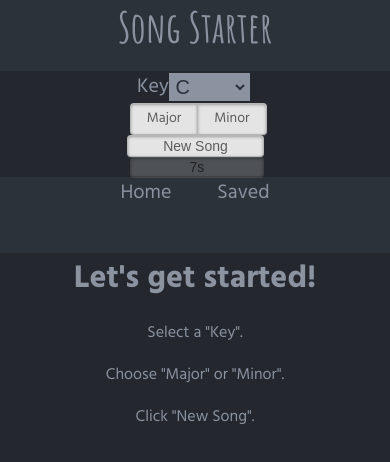
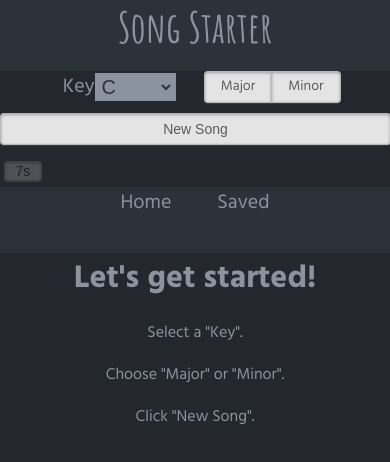
Before and after one commit to Song-Starter/song-starter, a React (Create React App) app: page / in a window 390 px wide. Shown: the top 462 px of the page. Built offline with nearby package versions, Linux system fonts and the light colour scheme; no server answers.

Commit message:
Adjust mobile view to allow for extra spicy secret button.

```diff
--- a/src/components/Header.css
+++ b/src/components/Header.css
@@ -180,6 +180,28 @@ button:active {
   .NavBar {
     height: auto;
     display: grid;
+    grid-template-columns: repeat(2, 1fr);
+    grid-template-rows: repeat(3, 1fr);
+    grid-gap: 10px;
+  }
+
+  .new-song-button {
+    grid-area: 2 / 1 / 3 / 3;
+    height: 100%;
+  }
+
+  .ChordNav {
+    grid-area: 3 / 2 / 3 / 3;
+    margin-left: 5%;
+    text-align: center;
+  }
+
+  .spicy {
+    width: 20%;
+  }
+
+  .seventh p {
+   margin: 0;
   }
 
   .key-container, .qual-container{
--- a/src/components/NavBar.js
+++ b/src/components/NavBar.js
@@ -55,6 +55,7 @@ class NavBar extends Component {
         <label htmlFor="minor">Minor</label>
         </div>
         <button
+          className="new-song-button"
           onClick={() => this.props.createNewSong(this.state.key, this.state.majmin, this.state.seventh)}>
           New Song
         </button>
```
